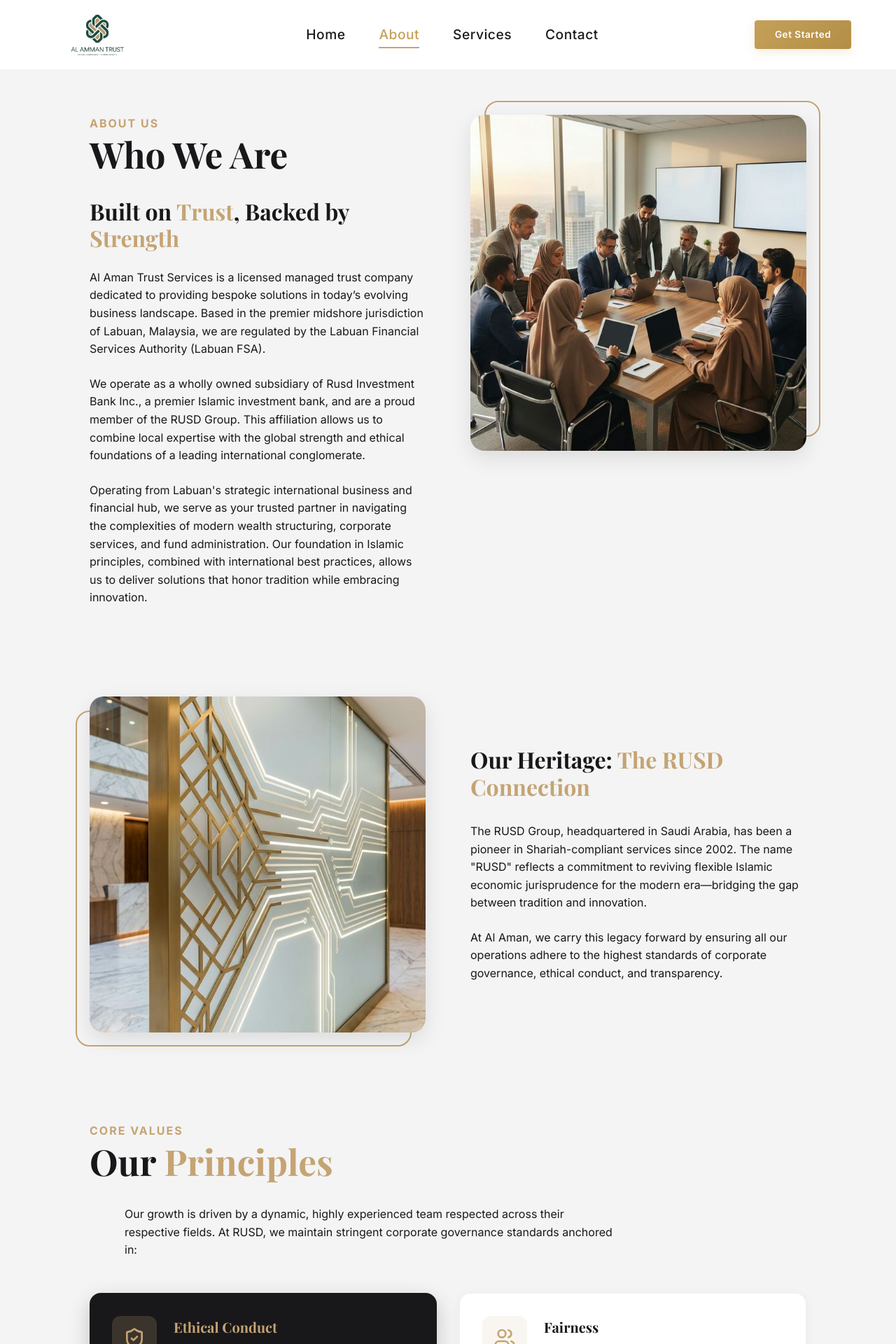
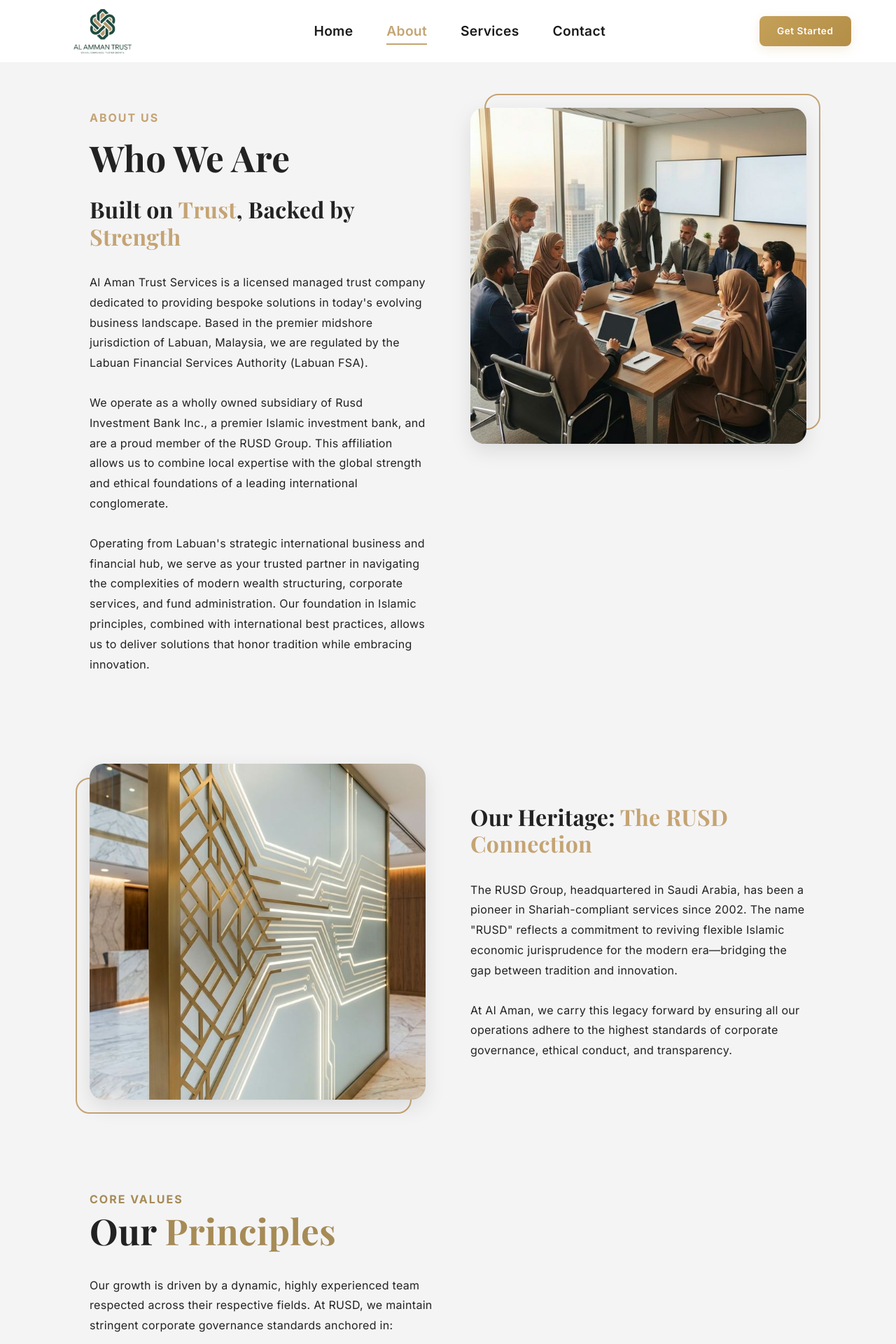
Before and after one commit to ghayas110/alamantrustlltd, a Next.js app: page /about in a window 1280 px wide. Shown: the top 1920 px of the page at 70% size. Built offline with nearby package versions, Linux system fonts and the light colour scheme; a web font is replaced by a local one.

Commit message:
ui ux fixes in about and header

```diff
--- a/app/about/page.tsx
+++ b/app/about/page.tsx
@@ -13,15 +13,15 @@ export default function About() {
             <section className="section-tight">
                 <div className="grid-2" style={{ alignItems: 'start', gap: '4rem' }}>
                     <Reveal>
-                        <div style={{ marginBottom: '2rem' }}>
-                            <span className="gold" style={{ textTransform: 'uppercase', letterSpacing: '2px', fontWeight: '700' }}>About Us</span>
-                            <h2 className="serif">Who We Are</h2>
+                        <div style={{ marginBottom: '1.5rem' }}>
+                            <span className="gold" style={{ textTransform: 'uppercase', letterSpacing: '2px', fontWeight: '700', display: 'block', marginBottom: '0.75rem' }}>About Us</span>
+                            <h2 className="serif" style={{ marginBottom: '1rem' }}>Who We Are</h2>
                         </div>
-                        <h3 className="serif" style={{ marginBottom: '1.5rem' }}>Built on <span className="gold">Trust</span>, Backed by <span className="gold">Strength</span></h3>
-                        <p style={{ marginBottom: '1.5rem' }}>
-                            Al Aman Trust Services is a licensed managed trust company dedicated to providing bespoke solutions in today’s evolving business landscape. Based in the premier midshore jurisdiction of Labuan, Malaysia, we are regulated by the Labuan Financial Services Authority (Labuan FSA).
+                        <h3 className="serif" style={{ marginBottom: '2rem' }}>Built on <span className="gold">Trust</span>, Backed by <span className="gold">Strength</span></h3>
+                        <p style={{ marginBottom: '1.75rem' }}>
+                            Al Aman Trust Services is a licensed managed trust company dedicated to providing bespoke solutions in today's evolving business landscape. Based in the premier midshore jurisdiction of Labuan, Malaysia, we are regulated by the Labuan Financial Services Authority (Labuan FSA).
                         </p>
-                        <p style={{ marginBottom: '1.5rem' }}>
+                        <p style={{ marginBottom: '1.75rem' }}>
                             We operate as a wholly owned subsidiary of Rusd Investment Bank Inc., a premier Islamic investment bank, and are a proud member of the RUSD Group. This affiliation allows us to combine local expertise with the global strength and ethical foundations of a leading international conglomerate.
                         </p>
                          <p>
@@ -85,7 +85,7 @@ export default function About() {
                     </Reveal>
                     <Reveal delay={0.2}>
                          <h3 className="serif" style={{ marginBottom: '2rem' }}>Our Heritage: <span className="gold">The RUSD Connection</span></h3>
-                         <p style={{ marginBottom: '1.5rem' }}>
+                         <p style={{ marginBottom: '1.75rem' }}>
                             The RUSD Group, headquartered in Saudi Arabia, has been a pioneer in Shariah-compliant services since 2002. The name "RUSD" reflects a commitment to reviving flexible Islamic economic jurisprudence for the modern era—bridging the gap between tradition and innovation.
                         </p>
                         <p>
@@ -98,9 +98,9 @@ export default function About() {
             <section className="section-tight">
                  <div className="section-header">
                     <Reveal>
-                        <span className="gold" style={{ textTransform: 'uppercase', letterSpacing: '2px', fontWeight: '700' }}>Core Values</span>
-                        <h2 className="serif">Our <span className="gold">Principles</span></h2>
-                         <p style={{ maxWidth: '700px', margin: '2rem auto 0' }}>
+                        <span className="gold" style={{ textTransform: 'uppercase', letterSpacing: '2px', fontWeight: '700', color: 'var(--primary-gold-dark)' }}>Core Values</span>
+                        <h2 className="serif" style={{ color: 'var(--text-on-light)' }}>Our <span style={{ color: 'var(--primary-gold-dark)' }}>Principles</span></h2>
+                         <p style={{ maxWidth: '500px', margin: '2rem 0 0', textAlign: 'left' }}>
                             Our growth is driven by a dynamic, highly experienced team respected across their respective fields. At RUSD, we maintain stringent corporate governance standards anchored in:
                         </p>
                     </Reveal>
@@ -135,19 +135,19 @@ export default function About() {
                                     justifyContent: 'center',
                                     flexShrink: 0
                                 }}>
-                                    <item.icon size={32} color="var(--primary-gold)" />
+                                    <item.icon size={32} color={item.isFeatured ? 'var(--primary-gold-dark)' : 'var(--primary-gold)'} strokeWidth={2.5} />
                                 </div>
                                 <div>
-                                    <h3 className={item.isFeatured ? "gold" : ""} style={{ marginBottom: '0.5rem', fontSize: '1.25rem' }}>{item.title}</h3>
+                                    <h3 style={{ marginBottom: '0.5rem', fontSize: '1.25rem', fontWeight: item.isFeatured ? '800' : '700', color: item.isFeatured ? 'var(--primary-gold-dark)' : 'var(--primary-gold)' }}>{item.title}</h3>
                                     <p style={{ opacity: item.isFeatured ? 0.9 : 1, fontSize: '0.95rem' }}>{item.desc}</p>
                                 </div>
                             </div>
                         </Reveal>
                     ))}
                 </div>
-                 <div style={{ marginTop: '3rem', textAlign: 'center' }}>
+                 <div style={{ marginTop: '3rem', textAlign: 'left', paddingLeft: '1.5rem', borderLeft: '3px solid var(--primary-gold-dark)' }}>
                      <Reveal>
-                        <p className="gold" style={{ fontStyle: 'italic', fontSize: '1.25rem' }}>"These principles guide our day-to-day operations and ensure that trust remains at the heart of everything we do."</p>
+                        <p style={{ fontStyle: 'italic', fontSize: '1.1rem', color: 'var(--text-on-light)', margin: 0 }}>"These principles guide our day-to-day operations and ensure that trust remains at the heart of everything we do."</p>
                     </Reveal>
                  </div>
             </section>
--- a/app/globals.css
+++ b/app/globals.css
@@ -2,11 +2,11 @@
 
 :root {
     --primary-gold: #C5A473;
-    --primary-gold-dark: #b39366;
+    --primary-gold-dark: #A68B56;
     --bg-dark: #18181B;
     --bg-light: #F4F4F5;
     --text-on-dark: #FFFFFF;
-    --text-on-light: #18181B;
+    --text-on-light: #222222;
     --sidebar-width: 280px;
     --sidebar-bg: #FFFFFF;
     --transition-speed: 0.3s;
@@ -41,7 +41,8 @@ body {
     font-family: 'Inter', sans-serif;
     color: var(--text-on-light);
     background-color: var(--bg-light);
-    line-height: 1.6;
+    line-height: 1.8;
+    letter-spacing: 0.3px;
     overflow-x: hidden;
     font-size: var(--p-size);
 }
@@ -54,18 +55,22 @@ h4,
     font-family: var(--font-playfair), serif;
     font-weight: 700;
     line-height: 1.2;
+    margin-bottom: 1rem;
 }
 
 h1 {
     font-size: var(--h1-size);
+    margin-bottom: 1.5rem;
 }
 
 h2 {
     font-size: var(--h2-size);
+    margin-bottom: 1.25rem;
 }
 
 h3 {
     font-size: var(--h3-size);
+    margin-bottom: 1rem;
 }
 
 .gold {
@@ -154,7 +159,7 @@ h3 {
     margin-left: 0;
     flex: 1;
     min-width: 0;
-    padding-top: 100px;
+    padding-top: 90px;
 }
 
 /* Top Header */
@@ -163,7 +168,7 @@ h3 {
     top: 0;
     left: 0;
     right: 0;
-    height: 100px;
+    height: 90px;
     background: #ffffff;
     display: flex;
     align-items: center;
@@ -176,7 +181,7 @@ h3 {
 .top-header.scrolled {
     background: rgba(255, 255, 255, 0.98);
     backdrop-filter: blur(20px);
-    height: 80px;
+    height: 70px;
     box-shadow: 0 10px 40px rgba(0, 0, 0, 0.05);
 }
 
@@ -198,32 +203,27 @@ h3 {
 .desktop-nav a {
     text-decoration: none;
     color: #1a1a1a;
-    font-weight: 500;
+    font-weight: 600;
     font-size: 0.95rem;
     transition: all 0.3s;
     position: relative;
-    padding: 0.5rem 0;
-    letter-spacing: 0.5px;
+    padding-bottom: 6px;
+    letter-spacing: 0.3px;
 }
 
 .desktop-nav a::after {
     content: '';
-    position: absolute;
-    bottom: 0;
-    left: 0;
-    width: 0;
-    height: 2px;
-    background: var(--primary-gold);
-    transition: width 0.3s;
+    display: none;
 }
 
-.desktop-nav a:hover::after,
-.desktop-nav a.active::after {
-    width: 100%;
+.desktop-nav a:hover {
+    color: var(--primary-gold);
 }
 
 .desktop-nav a.active {
-    color: #c5a059;
+    color: var(--primary-gold);
+    border-bottom: 2px solid var(--primary-gold);
+    font-weight: 600;
 }
 
 .header-actions {
@@ -540,11 +540,11 @@ h3 {
     display: inline-flex;
     align-items: center;
     justify-content: center;
-    padding: 0.8rem 2.2rem;
+    padding: 0.7rem 2rem;
     background: linear-gradient(135deg, #c5a059 0%, #b38e47 100%);
     color: #ffffff !important;
     font-weight: 600;
-    border-radius: 4px;
+    border-radius: 8px;
     transition: all 0.3s cubic-bezier(0.4, 0, 0.2, 1);
     text-decoration: none;
     font-size: 0.95rem;
@@ -557,11 +557,12 @@ h3 {
 .btn:hover {
     transform: translateY(-2px);
     box-shadow: 0 8px 25px rgba(197, 160, 89, 0.3);
-    background: linear-gradient(135deg, #d4af37 0%, #c5a059 100%);
+    background: linear-gradient(135deg, #b38e47 0%, #9d7a3c 100%);
+    filter: brightness(0.95);
 }
 
 .btn-sm {
-    padding: 0.6rem 1.8rem;
+    padding: 0.6rem 1.6rem;
     font-size: 0.85rem;
 }
 
--- a/app/layout.tsx
+++ b/app/layout.tsx
@@ -1,14 +1,10 @@
 import type { Metadata } from "next";
-import { Inter, Montserrat, Playfair_Display } from "next/font/google";
+import { Inter, Playfair_Display } from "next/font/google";
 import "./globals.css";
 import NavigationWrapper from "@/components/NavigationWrapper";
 import Footer from "@/components/Footer";
 
 const inter = Inter({ subsets: ["latin"], variable: "--font-inter" });
-const montserrat = Montserrat({
-    subsets: ["latin"],
-    variable: "--font-montserrat",
-});
 const playfair = Playfair_Display({
     subsets: ["latin"],
     variable: "--font-playfair",
@@ -26,7 +22,7 @@ export default function RootLayout({
 }) {
     return (
         <html lang="en">
-            <body className={`${inter.variable} ${montserrat.variable} ${playfair.variable}`}>
+            <body suppressHydrationWarning className={`${inter.variable} ${playfair.variable}`}>
                 <div className="app-container">
                     <NavigationWrapper />
                     <main className="main-content">
--- a/components/BannerSlider.tsx
+++ b/components/BannerSlider.tsx
@@ -98,7 +98,7 @@ export default function BannerSlider({ slides }: BannerSliderProps) {
                                 style={{
                                     position: 'absolute',
                                     inset: 0,
-                                    background: 'linear-gradient(to bottom, rgba(0,0,0,0.3), rgba(0,0,0,0.6))',
+                                    background: 'linear-gradient(to bottom, rgba(0,0,0,0.55), rgba(0,0,0,0.55))',
                                 }}
                             />
 
--- a/components/Header.tsx
+++ b/components/Header.tsx
@@ -38,7 +38,7 @@ export default function Header() {
                         src="/logo.png"
                         alt="Al Aman Trust"
                         style={{
-                            height: isScrolled ? '120px' : '150px',
+                            height: isScrolled ? '130px' : '165px',
                             width: 'auto',
                             transition: 'height 0.3s ease'
                         }}
```
